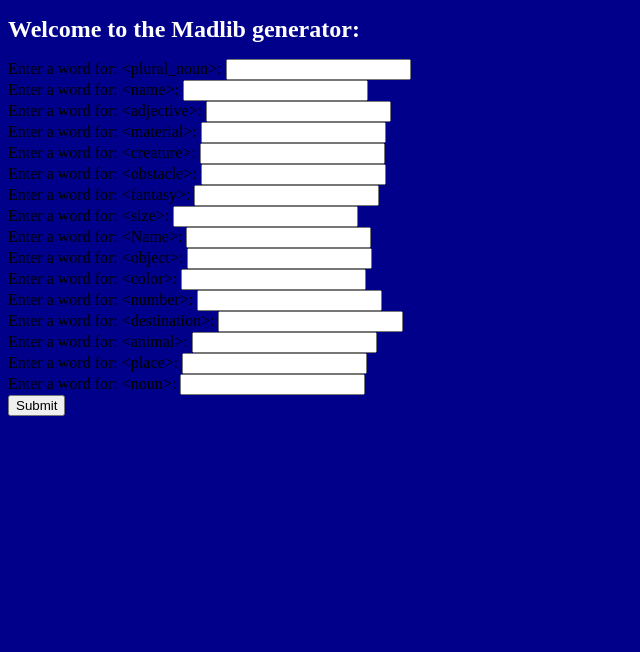
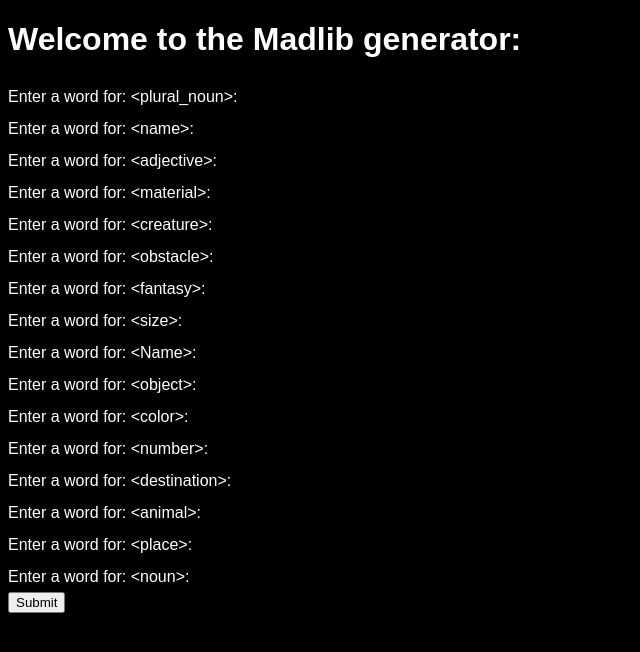
Before and after one commit to Peter-oss-des/Web-madlibs-generator, a Flask app: page / in a window 1280 px wide. Shown: the top 652 px of the page, without its empty margins (0-640 px from the left). Run offline with Flask 3, Linux system fonts and the light colour scheme.

Commit message:
css styled background and texts

```diff
--- a/static/styles.css
+++ b/static/styles.css
@@ -1,16 +1,26 @@
-h1 {
-  color: white; /* Set text color to blue */
-  font-size: 24px; /* Set font size to 24 pixels */
-
+*{
+  box-sizing: border-box;
 }
 
-
-
-/* Add more CSS rules as needed */
-body {
-    background-color: darkblue; /* Set background color to light gray */
+body{
+  background-color: black;
+  font-family: sans-serif;
 }
 
-#my-id {
-    font-weight: bold; /* Set text to bold */
+h1{
+  color: white;
 }
+
+input{
+  all: unset;
+  font:15px system-ui;
+  color:#fff;
+  /*height: 100%;
+  width: 100%;*/
+  padding: 6px 9px
+}
+
+label{
+  color: #fff;
+  background-color: black;
+}
--- a/templates/index.html
+++ b/templates/index.html
@@ -11,7 +11,7 @@
 
   <form action="{{ url_for('process') }}" method="post">
        {% for word in table_content %}
-            <label for="input{{ word }}">Enter a word for: {{ word }}:</label>
+            <label for="input{{ word }}" id="label{{ word}}">Enter a word for: {{ word }}:</label>
             <input type="text" id="input{{ word }}" name="input{{ word }}"><br>
         {% endfor %}
 
```
Also changed, not shown: static/result.css (+11 -8 lines).
